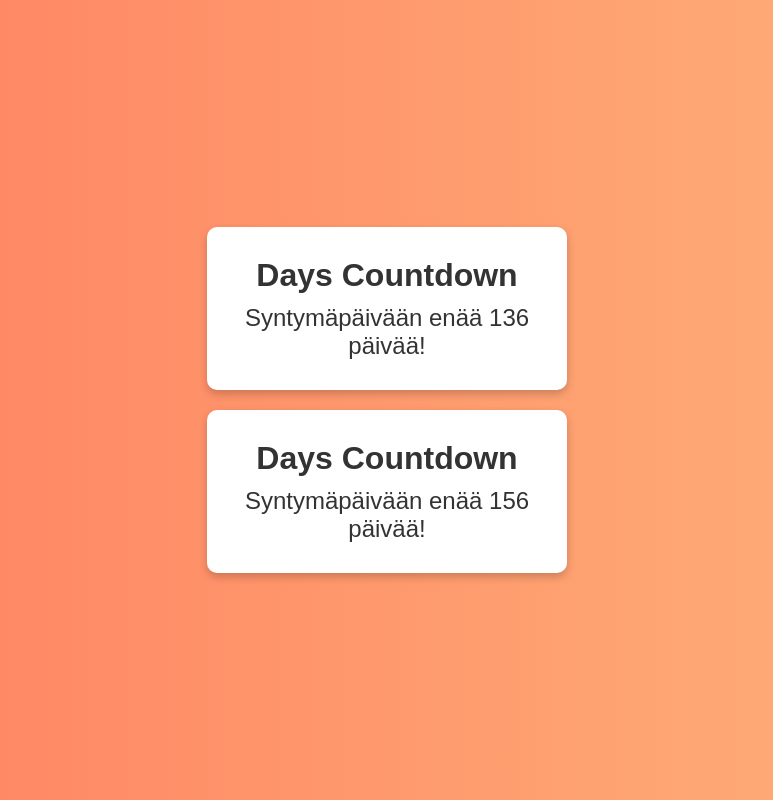
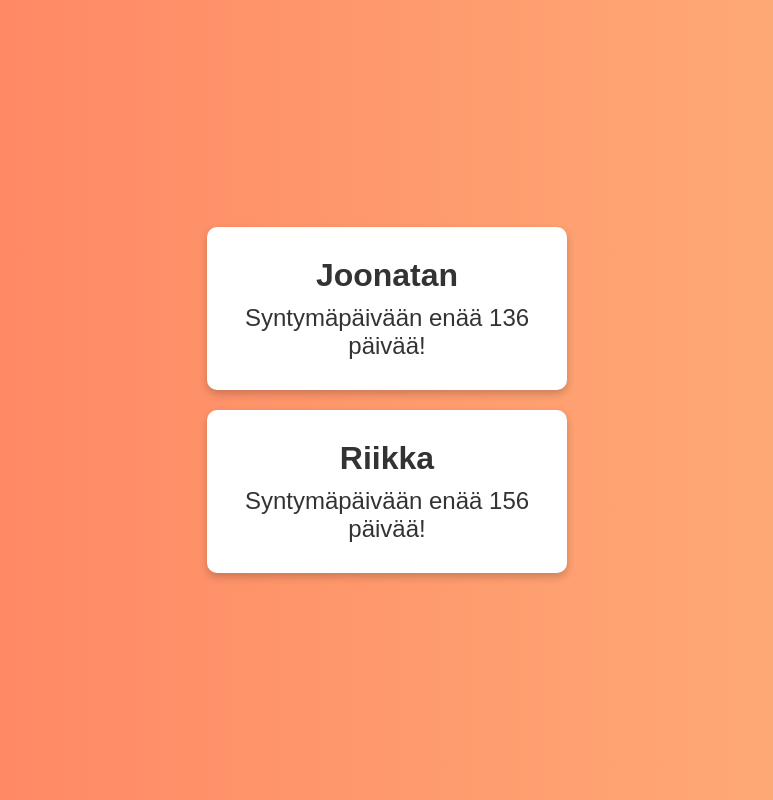
Before and after one commit to JssJssJssJ/JssJssJssJ.github.io, a plain HTML site: page index.html in a window 1280 px wide. Shown: the whole page, without its empty margins (253-1026 px from the left). Drawn offline with Linux system fonts and the light colour scheme.

Commit message:
Update index.html

```diff
--- a/index.html
+++ b/index.html
@@ -3,17 +3,17 @@
 <head>
     <meta charset="UTF-8">
     <meta name="viewport" content="width=device-width, initial-scale=1.0">
-    <title>Days Countdown</title>
+    <title>Laskuri</title>
     <link rel="stylesheet" href="styles.css">
 </head>
 <body>
     <div class="container">
         <div class="box">
-            <h1>Days Countdown</h1>
+            <h1>Joonatan</h1>
             <div id="result1"></div>
         </div>
         <div class="box">
-            <h1>Days Countdown</h1>
+            <h1>Riikka</h1>
             <div id="result2"></div>
         </div>
     </div>
```
